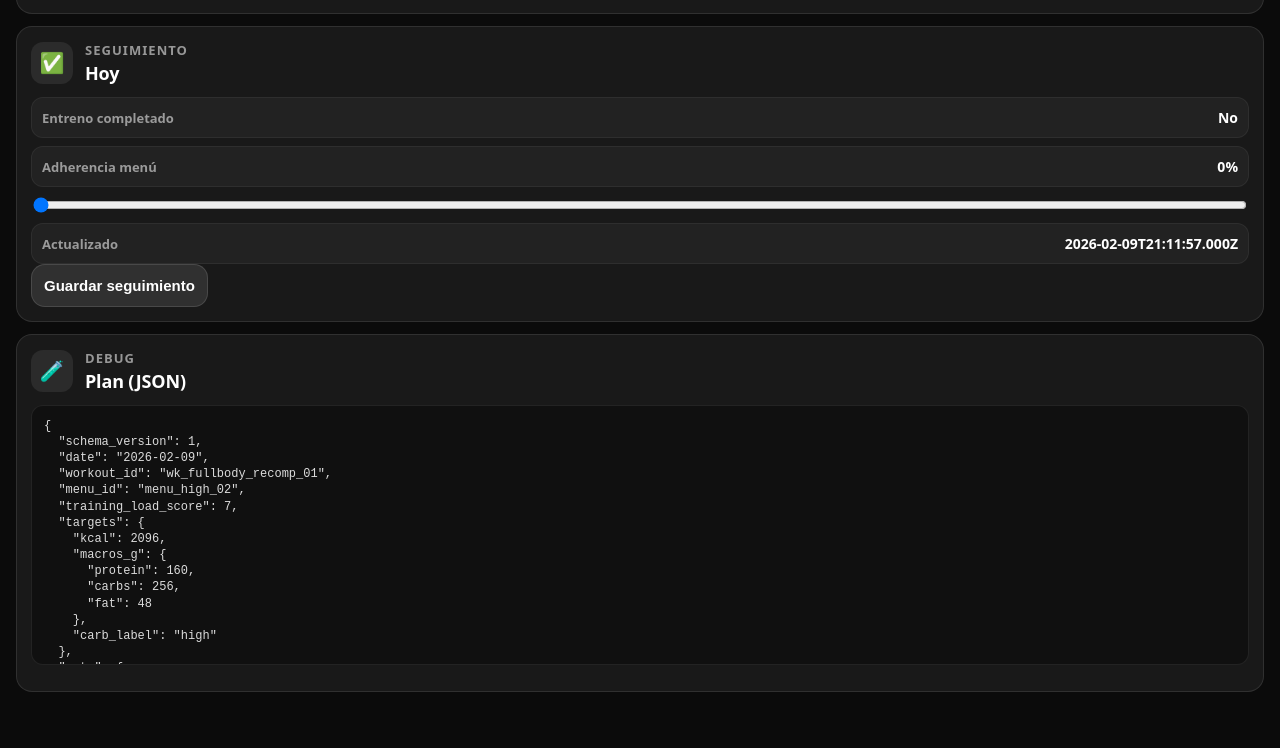
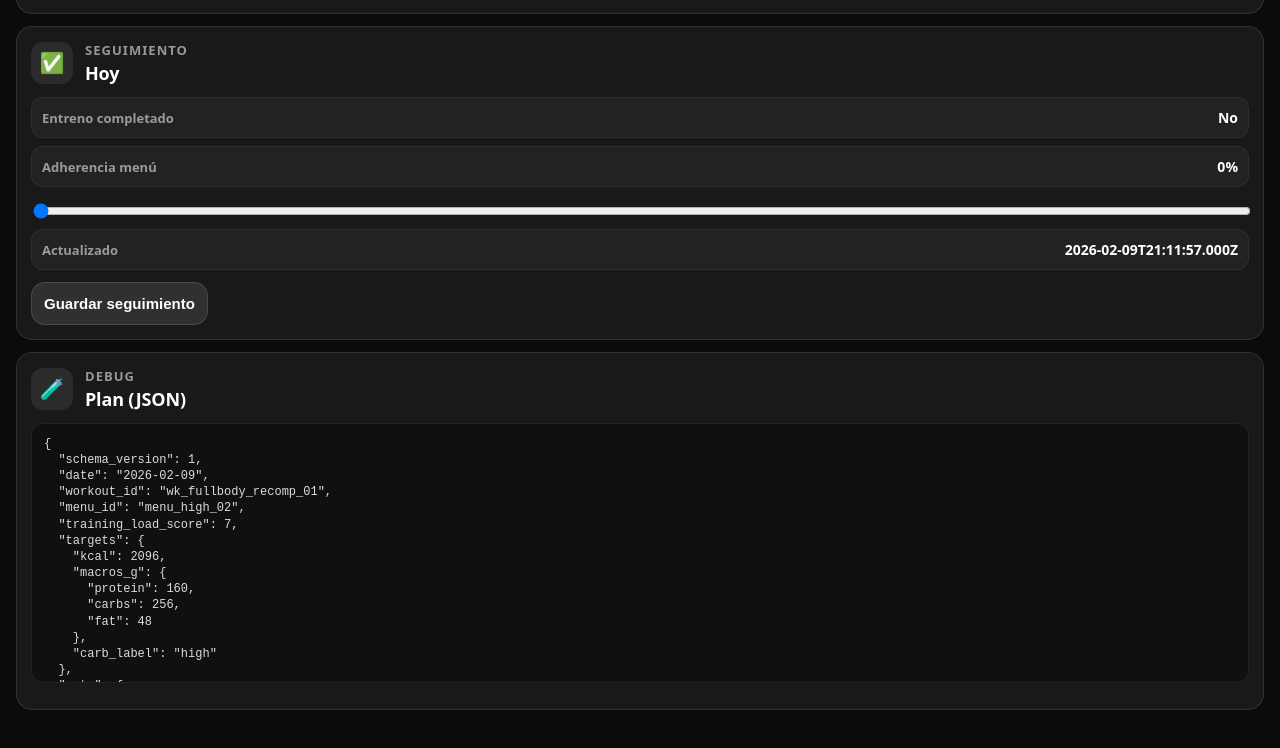
Before and after one commit to canarymed-design/food-train, a website built with Vite: page index.html in a window 1280 px wide. Shown: the part 979-1727 px from the top of the page. Built offline with nearby package versions, Linux system fonts and the light colour scheme.

Commit message:
Update style.css

```diff
--- a/src/style.css
+++ b/src/style.css
@@ -243,3 +243,5 @@ body {
   font-size: 13px;
   font-weight: 700;
 }
+.mini-actions{ margin-top: 12px; }
+#fbAdh{ width: 100%; margin-top: 8px; }
```
